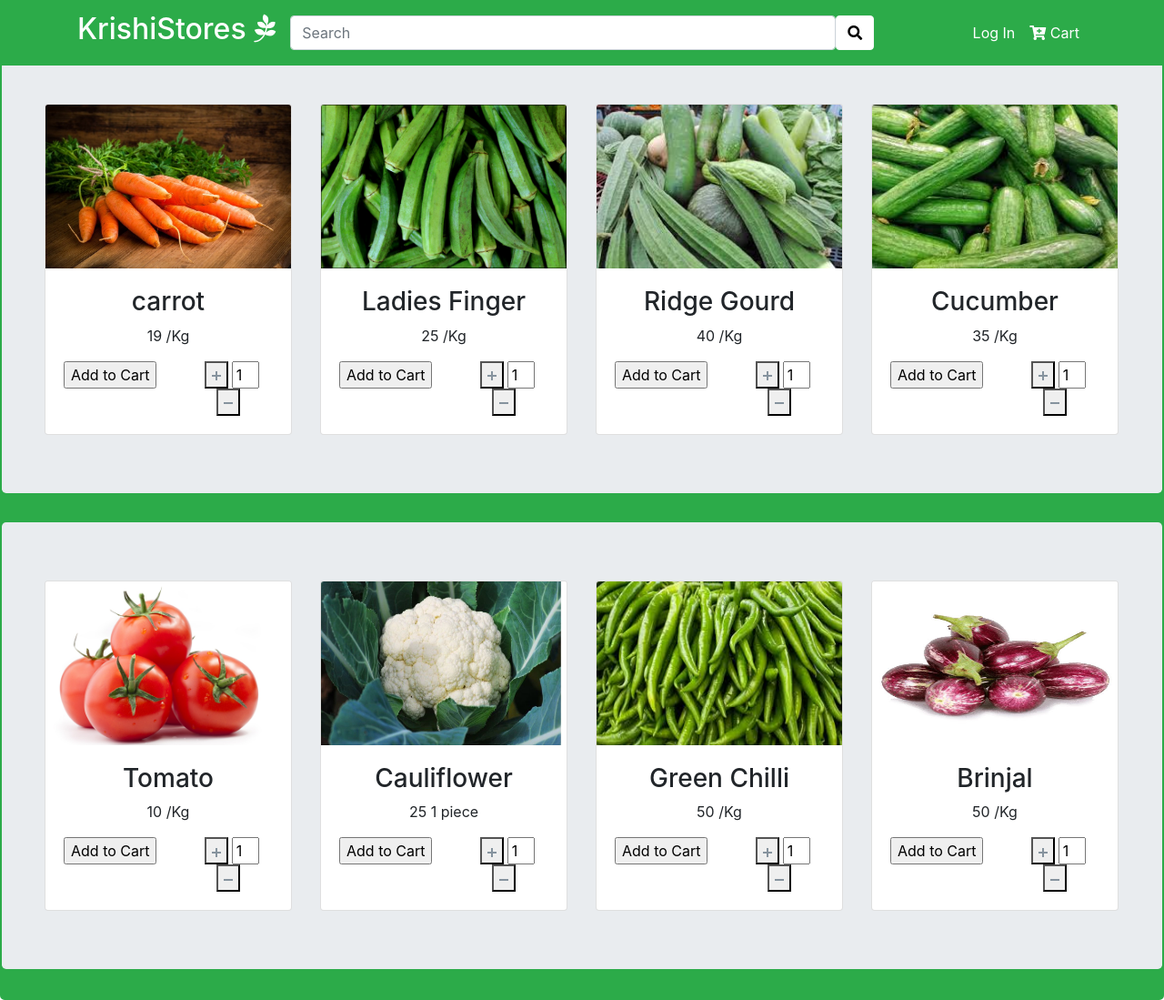
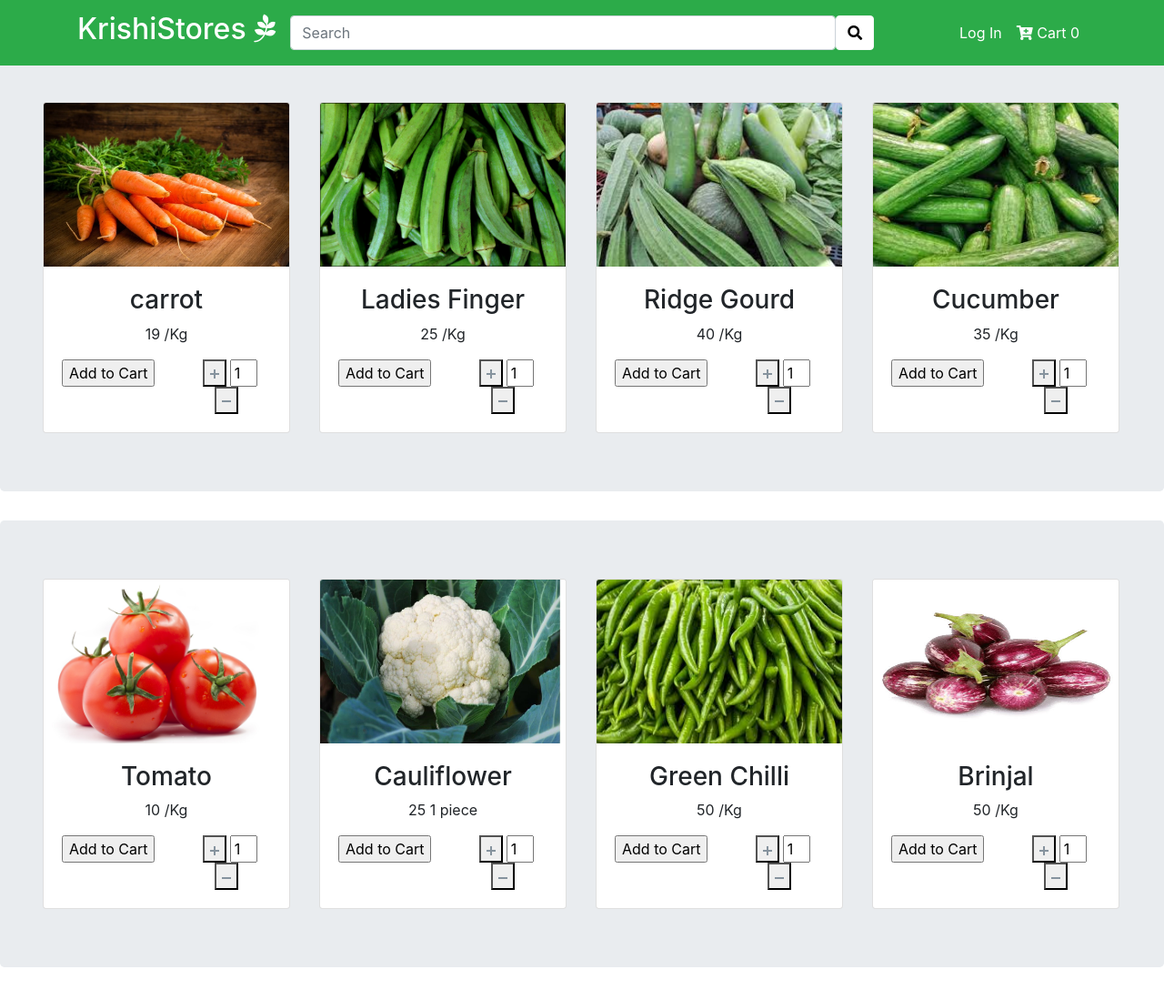
Before and after one commit to dsheetal555/KrishiStore, a Flask app: page / in a window 1280 px wide. Shown: the whole page at 91% size. After the commit the page ends 1063 px from the top, so only its background shows below. Run offline with Flask 2, Linux system fonts and the light colour scheme; data comes from the database, SQL or seed files in the repository; some libraries are stand-ins or nearby versions.

Commit message:
added cart item

```diff
--- a/myproject/templates/Base.html
+++ b/myproject/templates/Base.html
@@ -6,14 +6,13 @@
     <meta name="viewport" content="width=device-width, initial-scale=1, shrink-to-fit=no">
 
     <!-- Bootstrap CSS -->
-    <link href="{{ url_for('static', filename='css/style.css') }}" rel="stylesheet" type="text/css" />
+
     <link rel="stylesheet" href="https://stackpath.bootstrapcdn.com/bootstrap/4.4.1/css/bootstrap.min.css">
     <link rel="stylesheet" href="https://cdnjs.cloudflare.com/ajax/libs/font-awesome/5.13.0/css/all.min.css">
-
+    <link rel="stylesheet" type="text/css" href="{{ url_for('static',filename='style.css')}}">
     <title>Online Shoping</title>
   </head>
   <body>
-
     <nav class="navbar navbar-expand-lg navbar-dark fixed-top" style="background-color:#2cab49;">
       <div class="container">
           <a class="navbar-brand" href="{{url_for('home')}}"><h2>KrishiStores
--- a/myproject/templates/cart.html
+++ b/myproject/templates/cart.html
@@ -28,7 +28,9 @@
 
 	<div id="shopping-cart" style="margin-top:100px">
 		<div class="txt-heading text-center"><strong><u>Shopping Cart</u></strong></div>
+
 		{% if session['cart_item']|length > 0  %}
+
 			<a id="btnEmpty" href="{{ url_for('.empty_cart') }}">Empty Cart</a>
 			<table class="tbl-cart" cellpadding="10" cellspacing="1">
 			<tbody>
--- a/myproject/templates/home.html
+++ b/myproject/templates/home.html
@@ -32,7 +32,7 @@
                   </li>
                   <li class="nav-item active">
                       <a class="nav-link" href="{{ url_for('gotocart') }}">
-                        <i class="fas fa-cart-plus"></i> Cart</a>
+                        <i class="fas fa-cart-plus"></i> Cart {{session['cart_item']|length}}</a>
                   </li>
               </ul>
     {% endblock %}
--- a/myproject/templates/style.css
+++ /dev/null
@@ -1,6 +0,0 @@
-.container-fluid{
-  background-color: #2cab49;
-  border: 2px solid #2cab49;
-  border-radius: 5px;
-  text-align: center;
-}
```
Also changed, not shown: myproject/templates/checkout.html (+6 -1 lines), myproject/static/style.css (added).
